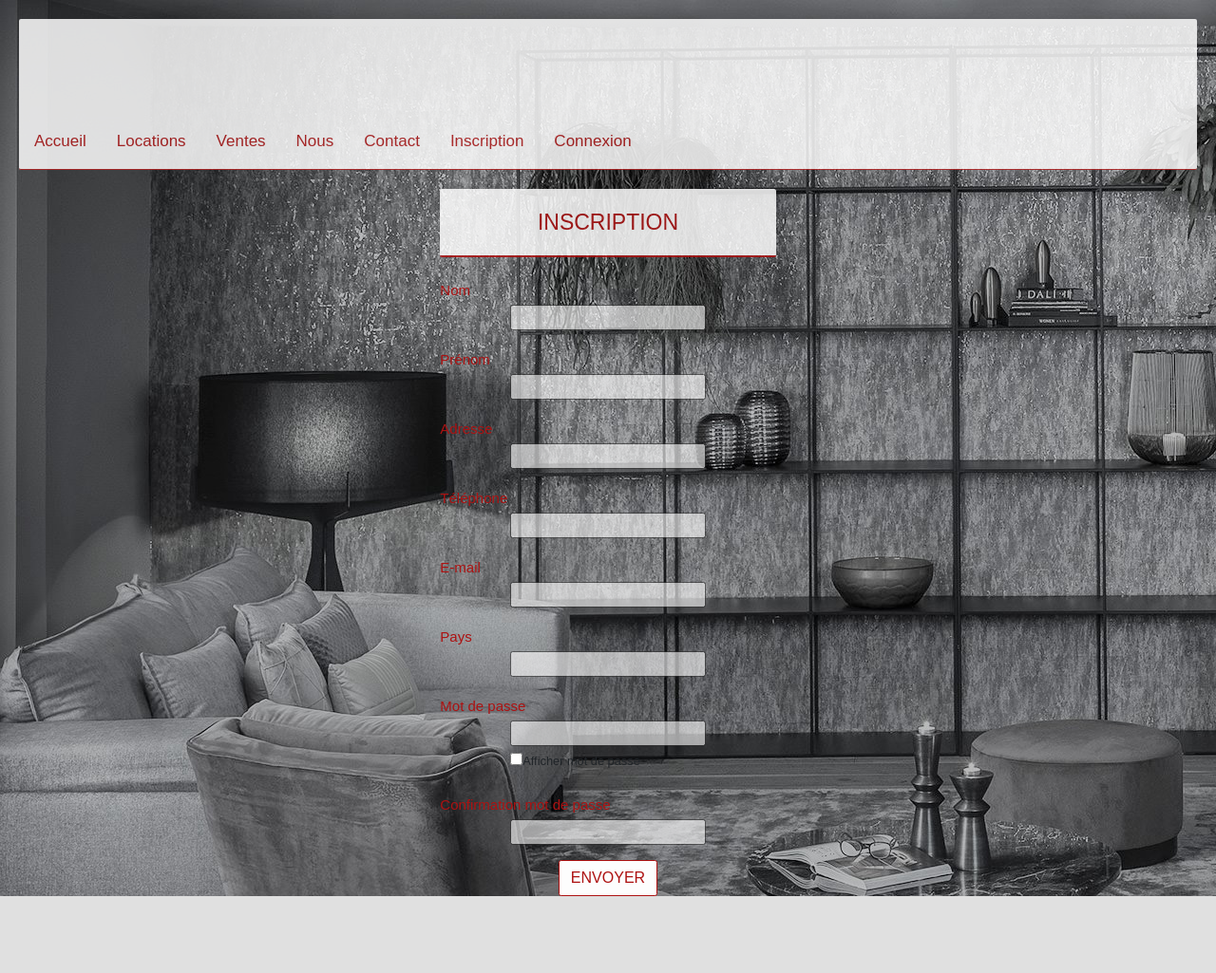
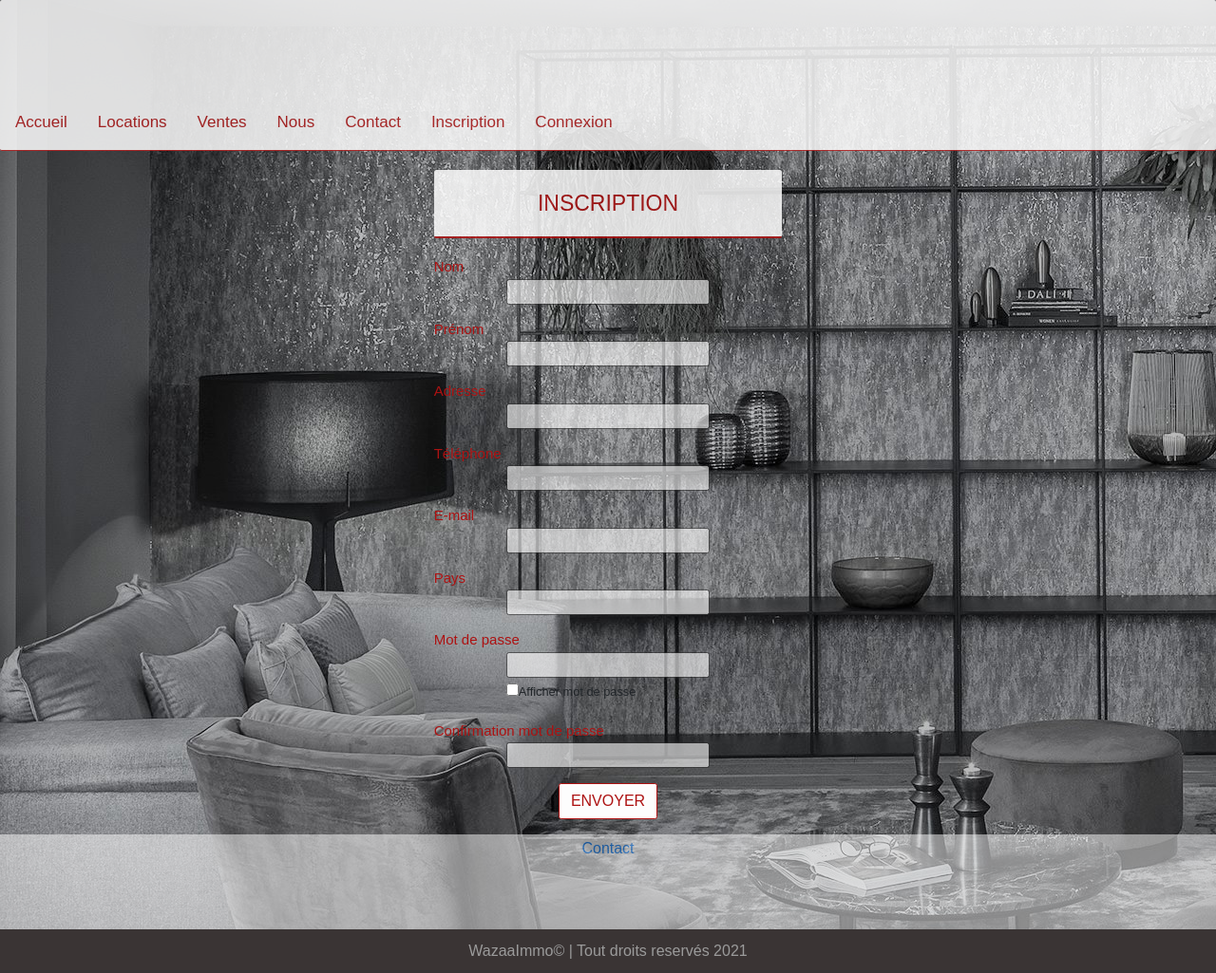
Before and after one commit to AntLrt/WazaaImmoGrp, a CodeIgniter app: page /ci/index.php/authentificationcontroller/Inscription in a window 1280 px wide. Shown: the whole page at 95% size. Before the commit the page ends 944 px from the top, so only its background shows below. Run offline with CodeIgniter, Linux system fonts and the light colour scheme.

Commit message:
Css update + Footer et footerstyle

```diff
--- a/CodeIgniter/application/controllers/AccueilController.php
+++ b/CodeIgniter/application/controllers/AccueilController.php
@@ -76,6 +76,7 @@ $this->load->model('BarreRechercheModel');
 
             $this->load->view('HeaderView');
             $this->load->view('PageAccueilView',$aView);
+            $this->load->view('FooterView');
 
         }
 
@@ -109,6 +110,7 @@ $this->load->model('BarreRechercheModel');
 
             $this->load->view('HeaderView');
             $this->load->view('PageResultatRechercheView', $params);
+            $this->load->view('FooterView');
 
 
         }
@@ -154,6 +156,7 @@ $this->load->model('BarreRechercheModel');
 
         $this->load->view('HeaderView');
         $this->load->view('PageAccueilView', $aView);
+        $this->load->view('FooterView');
     }
 // }
 
@@ -204,6 +207,7 @@ public function CustomRecherche()
 
         $this->load->view('HeaderView');
         $this->load->view('PageResultatRechercheView', $params);
+        $this->load->view('FooterView');
 }
 
 
--- a/CodeIgniter/application/controllers/AnnoncesController.php
+++ b/CodeIgniter/application/controllers/AnnoncesController.php
@@ -54,6 +54,7 @@ if ($total_records > 0)
 
 $this->load->view('HeaderView');
 $this->load->view('LocaView', $params);
+$this->load->view('FooterView');
 }
 
 
@@ -94,6 +95,7 @@ if ($total_records > 0)
 
 $this->load->view('HeaderView');
 $this->load->view('LocaView', $params);
+$this->load->view('FooterView');
 }
 
 
@@ -128,6 +130,7 @@ public function Ventes()
 
         $this->load->view('HeaderView');
         $this->load->view('VentesView', $params);
+        $this->load->view('FooterView');
 }
 
 
@@ -168,6 +171,7 @@ public function CustomVentes()
 
         $this->load->view('HeaderView');
         $this->load->view('VentesView', $params);
+        $this->load->view('FooterView');
 }
 
 
@@ -202,6 +206,7 @@ public function CustomVentes()
 
         $this->load->view('Headerview');
         $this->load->view('DetailsView', $aView);
+        $this->load->view('FooterView');
 
 
     }
--- a/CodeIgniter/application/controllers/AuthentificationController.php
+++ b/CodeIgniter/application/controllers/AuthentificationController.php
@@ -57,6 +57,7 @@ class AuthentificationController extends CI_Controller
                     $this->session->set_userdata('ID', "$EmpID");
                     $this->load->view('Headerview');
                     $this->load->view('ConnexionReussiView');
+                    $this->load->view('FooterView');
                 }
                 else
                 {
@@ -95,6 +96,7 @@ class AuthentificationController extends CI_Controller
 
                         $this->load->view('Headerview');
                         $this->load->view('ConnexionReussiView');
+                        $this->load->view('FooterView');
                     }
                     else
                     {
@@ -104,6 +106,7 @@ class AuthentificationController extends CI_Controller
 
                         $this->load->view('Headerview');
                         $this->load->view('ConnexionView');
+                        $this->load->view('FooterView');
                     }
                 }
             }
@@ -111,6 +114,7 @@ class AuthentificationController extends CI_Controller
             { // 1er appel de la page: affichage du formulaire
                     $this->load->view('Headerview');
                     $this->load->view('ConnexionView');
+                    $this->load->view('FooterView');
             }
         }
         else
@@ -119,6 +123,7 @@ class AuthentificationController extends CI_Controller
             // Ajoute des résultats de la requête au tableau des variables à transmettre à la vue
             $aView["RefusAcces"] = $Erreur;
             $this->load->view('Headerview', $aView);
+            $this->load->view('FooterView');
         }
     }
 
@@ -136,6 +141,7 @@ class AuthentificationController extends CI_Controller
             // Ajoute des résultats de la requête au tableau des variables à transmettre à la vue
             $aView["RefusAcces"] = $Erreur;
             $this->load->view('Headerview', $aView);
+            $this->load->view('FooterView');
         }
     }
 
@@ -166,6 +172,7 @@ class AuthentificationController extends CI_Controller
             // Appel de la vue avec transmission du tableau
             $this->load->view('Headerview');
             $this->load->view('DetailsCompteView', $aView);
+            $this->load->view('FooterView');
         }
         else if ($this->session->role == 'Employe')
         {
@@ -179,6 +186,7 @@ class AuthentificationController extends CI_Controller
             $aView["RefusAcces"] = $Erreur;
 
             $this->load->view('Headerview', $aView);
+            $this->load->view('FooterView');
         }
     }
 
@@ -266,6 +274,7 @@ class AuthentificationController extends CI_Controller
                 {
 
                         $this->load->view('InscriptionView');
+                        $this->load->view('FooterView');
 
                 }
                 else
@@ -301,6 +310,7 @@ class AuthentificationController extends CI_Controller
             { // 1er appel de la page: affichage du formulaire
                 $this->load->view('Headerview');
                 $this->load->view('Inscriptionview');
+                $this->load->view('FooterView');
 
             }
 
@@ -312,6 +322,7 @@ class AuthentificationController extends CI_Controller
             $aView["RefusAcces"] = $Erreur;
 
             $this->load->view('Headerview', $aView);
+            $this->load->view('FooterView');
         }
     }
 
--- a/CodeIgniter/application/controllers/BiensController.php
+++ b/CodeIgniter/application/controllers/BiensController.php
@@ -40,6 +40,7 @@ class BiensController extends CI_Controller
             // Appel de la vue avec transmission du tableau
             $this->load->view('HeaderView');
             $this->load->view('ListeBiensView', $aView);
+            $this->load->view('FooterView');
 
         } else {
             $Erreur = "Vous n'avez pas accés à cette page !";
@@ -47,6 +48,7 @@ class BiensController extends CI_Controller
             $aView["RefusAcces"] = $Erreur;
 
             $this->load->view('Headerview', $aView);
+            $this->load->view('FooterView');
         }
     }
 
--- a/CodeIgniter/application/controllers/ContactController.php
+++ b/CodeIgniter/application/controllers/ContactController.php
@@ -44,6 +44,7 @@ class ContactController extends CI_Controller
 // Appel de la vue avec transmission du tableau
             $this->load->view('HeaderView');
             $this->load->view('ListeContactView', $aView);
+            $this->load->view('FooterView');
 
         } else {
             $Erreur = "Vous n'avez pas accés à cette page !";
@@ -51,6 +52,7 @@ class ContactController extends CI_Controller
             $aView["RefusAcces"] = $Erreur;
 
             $this->load->view('Headerview', $aView);
+            $this->load->view('FooterView');
         }
     }
 
@@ -79,6 +81,7 @@ class ContactController extends CI_Controller
                 </script>";
                 $this->load->view('HeaderView');
                 $this->load->view('FormulaireContactView');
+                $this->load->view('FooterView');
             } else {
                 $Sujet = $_POST['Sujet'];
                 $Demande = $_POST['Demande'];
@@ -110,6 +113,7 @@ class ContactController extends CI_Controller
                 $this->db->insert('waz_contacter', $data);
                 $this->load->view('HeaderView');
                 $this->load->view('FormulaireContactEnvoyeView');
+                $this->load->view('FooterView');
             }
 
         } else { $this->load->view('HeaderView');
@@ -120,6 +124,7 @@ class ContactController extends CI_Controller
         $aView["RefusAcces"] = $Erreur;
 
         $this->load->view('Headerview', $aView);
+        $this->load->view('FooterView');
     }
 
     }
--- a/CodeIgniter/application/controllers/EmployesController.php
+++ b/CodeIgniter/application/controllers/EmployesController.php
@@ -61,6 +61,7 @@ public function PageNous()
     // Appel de la vue avec transmission du tableau
     $this->load->view('Headerview');
     $this->load->view('PageNousView', $aView);
+    $this->load->view('FooterView');
 
 }
 
@@ -99,6 +100,7 @@ public function ListeEmployes()
             // Appel de la vue avec transmission du tableau
             $this->load->view('Headerview');
             $this->load->view('ListeEmployesView', $aView);
+            $this->load->view('FooterView');
         }
         else
         {
@@ -106,6 +108,7 @@ public function ListeEmployes()
             // Ajoute des résultats de la requête au tableau des variables à transmettre à la vue
             $aView["RefusAcces"] = $Erreur;
             $this->load->view('Headerview', $aView);
+            $this->load->view('FooterView');
         }
 }
 
@@ -137,6 +140,7 @@ public function ListeEmployes()
                 // Appel de la vue avec transmission du tableau
                 $this->load->view('Headerview');
                 $this->load->view('DetailsCompteView', $aView);
+                $this->load->view('FooterView');
             }
             else if ($this->session->role == 'Internaute')
             {
@@ -150,6 +154,7 @@ public function ListeEmployes()
                 $aView["RefusAcces"] = $Erreur;
 
                 $this->load->view('Headerview', $aView);
+                $this->load->view('FooterView');
             }
     }
 
--- a/CodeIgniter/application/controllers/MembresController.php
+++ b/CodeIgniter/application/controllers/MembresController.php
@@ -41,6 +41,7 @@ class MembresController extends CI_Controller
             // Appel de la vue avec transmission du tableau
             $this->load->view('HeaderView');
             $this->load->view('ListeMembresView', $aView);
+            $this->load->view('FooterView');
         }
 
         else
@@ -50,6 +51,7 @@ class MembresController extends CI_Controller
             $aView["RefusAcces"] = $Erreur;
 
             $this->load->view('Headerview', $aView);
+            $this->load->view('FooterView');
         }
     }
 
@@ -115,6 +117,7 @@ class MembresController extends CI_Controller
 
                     $this->load->view('HeaderView');
                     $this->load->view('PageAccueilView',$aView);
+                    $this->load->view('FooterView');
                 }
 
                 else
@@ -157,6 +160,7 @@ class MembresController extends CI_Controller
 
                     $this->load->view('Headerview');
                     $this->load->view('CommentaireEnvoyeView');
+                    $this->load->view('FooterView');
                 }
 
             }
@@ -173,6 +177,7 @@ class MembresController extends CI_Controller
             // Ajoute des résultats de la requête au tableau des variables à transmettre à la vue
             $aView["RefusAcces"] = $Erreur;
             $this->load->view('Headerview', $aView);
+            $this->load->view('FooterView');
         }
     }
 
@@ -204,6 +209,7 @@ class MembresController extends CI_Controller
 
         $this->load->view('HeaderView');
         $this->load->view('CommentairesView', $aView);
+        $this->load->view('FooterView');
     }
 
 }
--- a/CodeIgniter/application/views/FooterView.php
+++ b/CodeIgniter/application/views/FooterView.php
@@ -0,0 +1,27 @@
+<head>
+    <meta charset="utf-8">
+    <title>Wazaa Immo</title>
+    <!-- <meta name="viewport" content="width=device-width, initial-scale=1, shrink-to-fit=no">
+    <link rel="stylesheet" href="https://stackpath.bootstrapcdn.com/bootstrap/4.4.1/css/bootstrap.min.css" integrity="sha384-Vkoo8x4CGsO3+Hhxv8T/Q5PaXtkKtu6ug5TOeNV6gBiFeWPGFN9MuhOf23Q9Ifjh" crossorigin="anonymous"> -->
+    <link rel="stylesheet" href="<?= base_url("assets/CSS/FooterStyle.css") ?>">
+</head>
+
+<body>
+
+    <div class="container-flex sticky-bottom justify-content-center">
+        <div class="footer-contact">
+            <?php {
+                $url=site_url("ContactController/Formulaire");
+                echo "<a href='$url'>Contact</a>";
+            }?>
+        </div>
+
+        <nav class="navbar navbar-dark">
+            <span class="">WazaaImmo© | Tout droits reservés 2021</span>
+        </nav>
+    </div>
+
+    <!-- <script src="https://code.jquery.com/jquery-3.4.1.slim.min.js" integrity="sha384-J6qa4849blE2+poT4WnyKhv5vZF5SrPo0iEjwBvKU7imGFAV0wwj1yYfoRSJoZ+n" crossorigin="anonymous"></script>
+    <script src="https://cdn.jsdelivr.net/npm/popper.js@1.16.0/dist/umd/popper.min.js" integrity="sha384-Q6E9RHvbIyZFJoft+2mJbHaEWldlvI9IOYy5n3zV9zzTtmI3UksdQRVvoxMfooAo" crossorigin="anonymous"></script>
+    <script src="https://stackpath.bootstrapcdn.com/bootstrap/4.4.1/js/bootstrap.min.js" integrity="sha384-wfSDF2E50Y2D1uUdj0O3uMBJnjuUD4Ih7YwaYd1iqfktj0Uod8GCExl3Og8ifwB6" crossorigin="anonymous"></script> -->
+</body>
--- a/CodeIgniter/application/views/HeaderView.php
+++ b/CodeIgniter/application/views/HeaderView.php
@@ -1,8 +1,5 @@
-<!DOCTYPE html>
-<html lang="fr">
 <head>
 <meta charset="utf-8">
-<title>Wazaa Immo</title>
 <link rel="stylesheet" href="<?= base_url("assets/CSS/HeaderStyle.css") ?>">
 </head>
 <body>
@@ -56,7 +53,7 @@
 
                 <?php if(isset($this->session->login))
                 {
-                    echo "Bonjour, ".$this->session->role.", ".$this->session->nom.", ".$this->session->prenom;
+                    // echo "Bonjour, ".$this->session->role.", ".$this->session->nom.", ".$this->session->prenom;
 
                     $url=site_url("AuthentificationController/Deconnexion");
                     echo "<form action='$url' method='post'>";
@@ -74,3 +71,5 @@
             </div>
 
             <?php if(!empty($RefusAcces)){echo $RefusAcces;}?>
+
+</body>
--- /dev/null
+++ b/CodeIgniter/assets/CSS/FooterStyle.css
@@ -0,0 +1,16 @@
+.navbar-dark {
+    background-color: rgb(58, 52, 52);
+    color: rgb(155, 155, 155);
+    display: flex;
+    justify-content: center;
+    border-top: 2.5px #ad1212;
+}
+
+.footer-contact {
+    background-color: white;
+    opacity: 50%;
+    display: flex;
+    justify-content: center;
+    height: 100px;
+    color: #ad1212;
+}
--- a/CodeIgniter/assets/CSS/formsstyle.css
+++ b/CodeIgniter/assets/CSS/formsstyle.css
@@ -1,10 +1,4 @@
 
-  html{
-    margin:0;
-    padding:0;
-    width:100%;
-    height:100%;
-  }
 
   body{
     width:100%;
@@ -12,9 +6,8 @@
     font-family:Arial, sans-serif;
     font-size:16px;
     line-height:30px;
-    padding:20px;
+    /* padding:20px; */
     margin:0;
-    background-image:url(tools/Images/Wazbg.jpg);
   }
 
   .title{
@@ -90,3 +83,7 @@
   .comment {
     color: #ad1212;
   }
+
+  select #type {
+    padding-bottom: 0%;
+  }
```
Also changed, not shown: CodeIgniter/application/views/FormulaireContactView.php (+0 -14 lines), CodeIgniter/application/views/PageAccueilView.php (+22 -19 lines).
